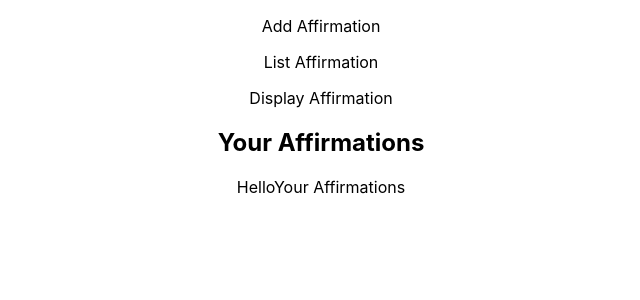
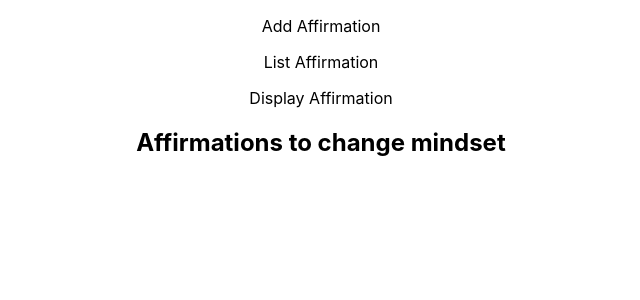
Before and after one commit to usaiyed27/affirmative, a React (Create React App) app: page / in a window 1280 px wide. Both pictures are taken after a click on the element "Display Affirmation". Shown: the top 300 px of the page, without its empty margins (319-959 px from the left). Built offline with nearby package versions, Linux system fonts and the light colour scheme.

Commit message:
modified routes

```diff
--- a/src/components/DisplayAffirmation/DisplayAffirmation.js
+++ b/src/components/DisplayAffirmation/DisplayAffirmation.js
@@ -1,9 +1,10 @@
 import React from 'react';
 
-function DisplayAffirmation(){
+function DisplayAffirmation({showAffirmation}){
 	return(
 		<div className = 'display-affirmation'>
-			<h2>Your Affirmations</h2>
+			<h2>Affirmations to change mindset</h2>
+			<p></p>
 		</div>
 	)
 }
--- a/src/components/Navigation/Navigation.js
+++ b/src/components/Navigation/Navigation.js
@@ -4,7 +4,7 @@ function Navigation({onRouteChange}){
 	return(
 	<nav>
 		<p onClick = {() => onRouteChange('home')}>Add Affirmation</p>
-		<p>List Affirmation</p>
+		<p onClick = {() => onRouteChange('list')}>List Affirmation</p>
 		<p onClick = {() => onRouteChange('display')}>Display Affirmation</p>
 	</nav>
 	)
--- a/src/containers/App.js
+++ b/src/containers/App.js
@@ -1,7 +1,7 @@
 import React, { Component } from 'react';
 import Navigation from '../components/Navigation/Navigation'
 import AddAffirmatiion from '../components/AddAffirmation/AddAffirmation';
-//import DisplayAffirmation from '../components/DisplayAffirmation/DisplayAffirmation';
+import DisplayAffirmation from '../components/DisplayAffirmation/DisplayAffirmation';
 import ListAffirmation from '../components/ListAffirmation/ListAffirmation';
 import './App.css';
 
@@ -24,7 +24,6 @@ class App extends Component {
 		})
 	}
 	onInputSubmit = () => {
-
 		this.setState(state => {
 			 const listAffirm = state.listAffirm.concat(state.input);
 
@@ -38,22 +37,40 @@ class App extends Component {
 	onRouteChange = (route) => {
 		if(route === 'display'){
 			this.setState({route:'display'})
+		}else if(route === 'list'){
+			this.setState({route:'list'})
+		}else{
+			this.setState({route:route})
 		}
-		this.setState({route:route})
 	}
+
+    showAffirmation = () => {
+    	let affirm = this.state.displayAffirm.map(item => {
+    		return item;
+    	})
+    	setInterval(function(affirm) { return affirm }, 2000)
+    }
 
 	render(){
 		const {listAffirm} = this.state;
 		return (
 		    <div className="App">
 		      <Navigation onRouteChange = {this.onRouteChange}/>
-		      { this.state.route === 'home'
-			      ? <AddAffirmatiion
+		      { (this.state.route === 'home')
+			    ?<AddAffirmatiion
 			      onRouteChange = {this.onRouteChange}
 			      onInputSubmit = {this.onInputSubmit}
-			      onInputChange = {this.onInputChange} />
-			      : <ListAffirmation onRouteChange = {this.onRouteChange} listAffirm = {listAffirm}/>
-		    	}
+			      onInputChange = {this.onInputChange}
+			      />
+			    :(this.state.route === 'list')
+			      ?<ListAffirmation
+			      onRouteChange = {this.onRouteChange}
+			      listAffirm = {listAffirm}
+			      />
+			      :<DisplayAffirmation
+			      	onRouteChange = {this.onRouteChange}
+			      	showAffirmation = {this.showAffirmation}/>
+		      }
 		    </div>
   		);
 	}
```
